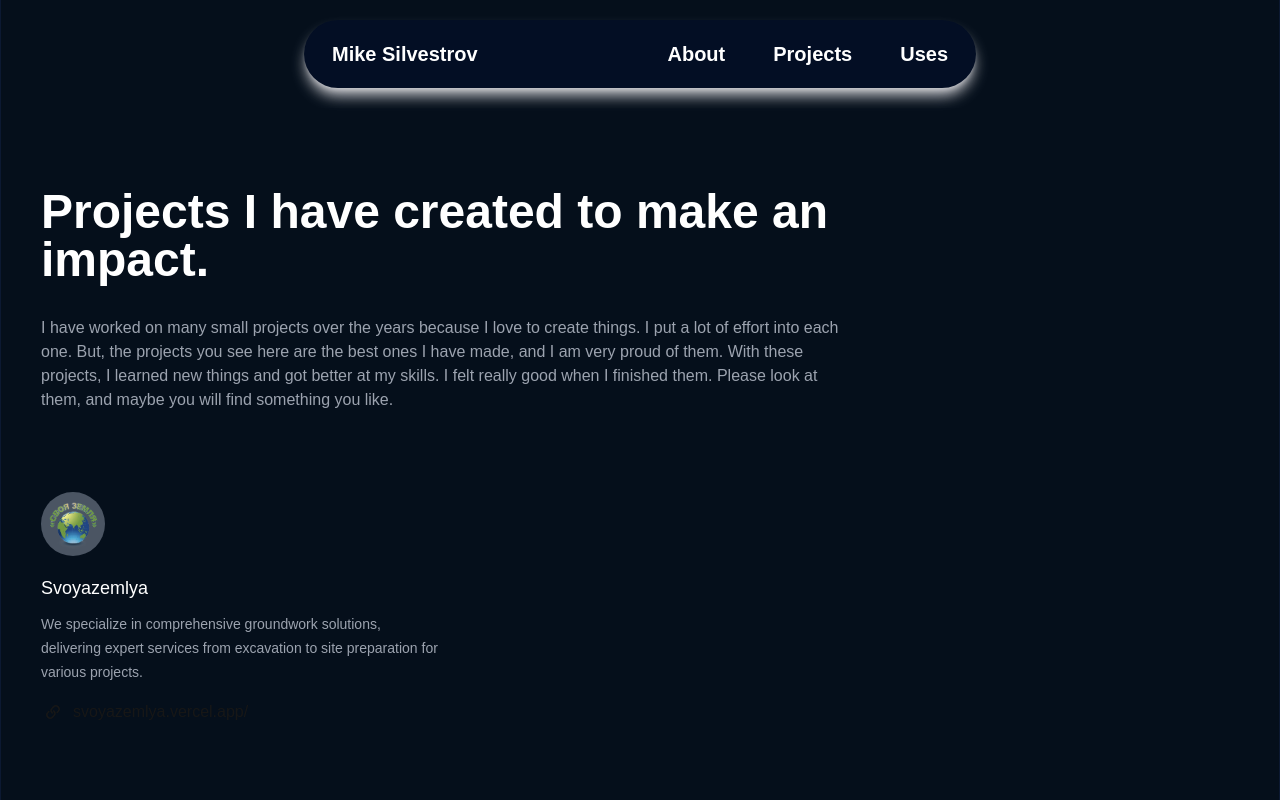
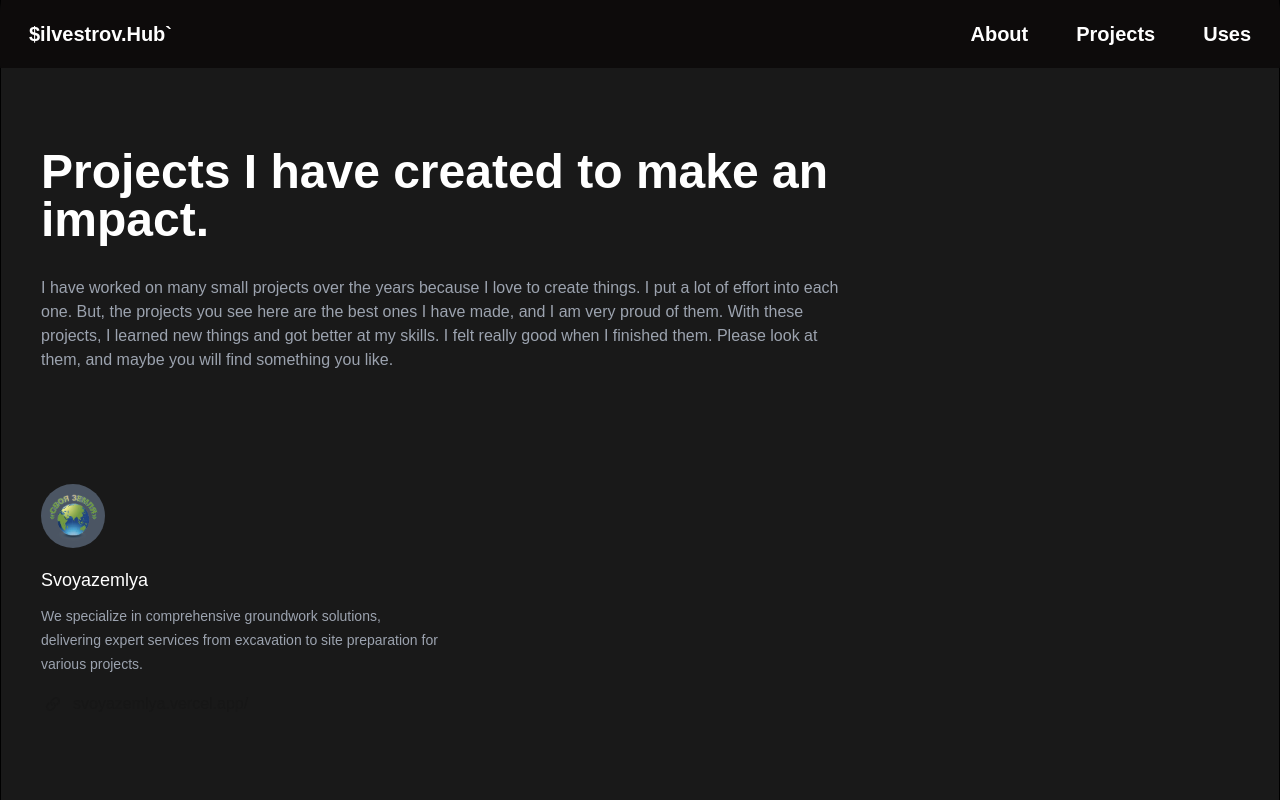
Before and after one commit to Silvqur/silvestrovhub, a Next.js app: page /projects in a window 1280 px wide. Shown: the top 800 px of the page. Built offline with nearby package versions, Linux system fonts and the light colour scheme.

Commit message:
.Hub v1.9

```diff
--- a/app/about/page.js
+++ b/app/about/page.js
@@ -7,7 +7,7 @@ export default function About() {
     return (
         <main>
             <TopBar></TopBar>
-            <div className="max-w-[80rem] mx-auto border-x-[1px] border-[#1726506c] p-3 lg:px-10 bg-[#090f1f6c] pb-16 lg:pb-40">
+            <div className="max-w-[100rem] mx-auto border-x-[1px] border-[#000000] p-3 lg:px-10 bg-[#191919] pb-16 lg:pb-40 min-h-screen flex flex-col">
                 <div className="lg:mt-24 mt-14">
                     <h1 className="flex justify-center text-white text-4xl/5 ">About me</h1>
                 </div>
--- a/app/layout.js
+++ b/app/layout.js
@@ -21,7 +21,7 @@ export default function RootLayout({ children }) {
   return (
     <html lang="en">
       <body
-        className={`${geistSans.variable} ${geistMono.variable} antialiased bg-[#030f18]`}
+        className={`${geistSans.variable} ${geistMono.variable} antialiased bg-[#0f0f0f]`}
       >
         {children}
       </body>
--- a/app/page.js
+++ b/app/page.js
@@ -7,7 +7,8 @@ export default function Home() {
   return (
     <main className="w-full h-full">
       <TopBar></TopBar>
-      <div className="max-w-[80rem] mx-auto border-x-[1px] border-[#1726506c] pt-10 lg:x-10 bg-[#090f1f6c] pb-5 lg:pb-40 p-1 lg:p-5">
+      <div className="max-w-[100rem] mx-auto border-x-[1px] border-[#000000] bg-[#191919] pb-5 lg:pb-10">
+        <div className="bg-gradient-to-tl via-[#3f2127] shadow-2xl shadow-[#0d0a0a] from-[#0c0909] to-[#7b2d3c] p-5 pb-48 pt-10">
           <Image
             src={"/i.jpg"}
             height={5000}
@@ -76,6 +77,7 @@ export default function Home() {
               </div>
             </div>
           </div>
+        </div>
         {/* Images from bottom */}
         <div className="z-40 overflow-x-auto flex gap-x-7 mt-5 lg:mt-16 p-5 ">
           <Image
--- a/app/projects/page.js
+++ b/app/projects/page.js
@@ -10,14 +10,14 @@ export default function Projects() {
     return (
         <main className="">
             <TopBar></TopBar>
-            <div className="max-w-[80rem] mx-auto border-x-[1px] border-[#1726506c] pt-10 px-3 lg:px-10 bg-[#090f1f6c] pb-16 lg:pb-40">
+            <div className="max-w-[100rem] mx-auto border-x-[1px] border-[#000000] pt-10 px-3 lg:px-10 bg-[#191919] pb-16 lg:pb-40 min-h-screen flex flex-col">
                 <div className="pt-10 ">
                     <div className="max-w-[50rem]">
                         <h1 className="text-4xl lg:text-5xl font-bold text-white">Projects I have created to make an impact.</h1>
                         <p className="text-gray-400 my-4 lg:my-8 ">I have worked on many small projects over the years because I love to create things. I put a lot of effort into each one. But, the projects you see here are the best ones I have made, and I am very proud of them. With these projects, I learned new things and got better at my skills. I felt really good when I finished them. Please look at them, and maybe you will find something you like.</p>
                     </div>
                 </div>
-                <div className="lg:mt-20 mt-16 flex flex-wrap gap-7">
+                <div className="lg:mt-20 mt-16 flex flex-wrap gap-7 flex-grow">
                     {data.map((way, index) => (
                         <div key={index}>
                             <div className="py-4 lg:py-0 rounded-2xl max-w-[25rem] p-1 lg:p-0 hover:bg-[#1726506c]/25">
--- a/app/uses/page.js
+++ b/app/uses/page.js
@@ -20,7 +20,7 @@ export default function Uses() {
     return (
         <main>
             <TopBar></TopBar>
-            <div className="max-w-[80rem] mx-auto border-x-[1px] border-[#1726506c] p-3 lg:px-10 bg-[#090f1f6c] pb-16 lg:pb-40">
+            <div className="max-w-[100rem] mx-auto border-x-[1px] border-[#000000] p-3 lg:px-10 bg-[#191919] pb-16 lg:pb-40">
                 <div className="lg:mt-24 mt-10">
                     <div className="max-w-[50rem]">
                         <h1 className="text-4xl lg:text-5xl font-bold text-white">Software I use, gadgets I love, and other things I recommend.</h1>
--- a/components/botem.js
+++ b/components/botem.js
@@ -5,7 +5,7 @@ export default function Bottom() {
     const data = [{ name: "Home", href: "/" }, { name: "About", href: "/about" }, { name: "Projects", href: "/projects" }, { name: "Uses", href: "/uses" }]
 
     return (
-        <div className="w-full block lg:flex justify-between border-x-[1px] py-5 p-3 lg:p-10  bg-[#090f1f6c] border-t-[1px] border-[#1726506c] max-w-[80rem] mx-auto">
+        <div className="w-full block lg:flex justify-between border-x-[1px] py-5 p-3 lg:p-10  bg-[#191919] border-t-[1px] border-[#000000] max-w-[100rem] mx-auto">
             <div className="flex justify-center lg:justify-normal gap-x-12">
                 {data.map((way, index) => (
                     <div key={index}>
--- a/components/topheader.js
+++ b/components/topheader.js
@@ -6,12 +6,12 @@ export default function TopBar() {
     const wayData = [{ name: "About", href: "/about" }, { name: "Projects", href: "/projects" }, { name: "Uses", href: "/uses" }]
 
     return (
-        <div className="max-w-[80rem] mx-auto ">
-            <div className="border-x-[1px] border-[#1726506c] pt-5 bg-[#090f1f6c] pb-5">
-                <div className="bg-[#030e24]  max-w-lg lg:max-w-2xl mx-auto  flex-grow flex justify-between p-5 rounded-full shadow-lg shadow-zinc-300  px-7">
+        <div className="max-w-[100rem] mx-auto ">
+            <div className="border-x-[1px] border-[#000000]  bg-[#090f1f6c]">
+                <div className="bg-[#0d0b0b] flex-grow flex justify-between p-5 shadow-md shadow-[#221d1d] px-7">
                     <div>
                         <Link href={"/"}>
-                            <p className="text-xl text-white font-bold">Mike Silvestrov</p>
+                            <p className="text-xl text-white font-bold">$ilvestrov.Hub`</p>
                         </Link>
                     </div>
                     <div className="hidden  lg:flex gap-x-12">
```
Lines whose indentation alone changed are shown as unchanged.
